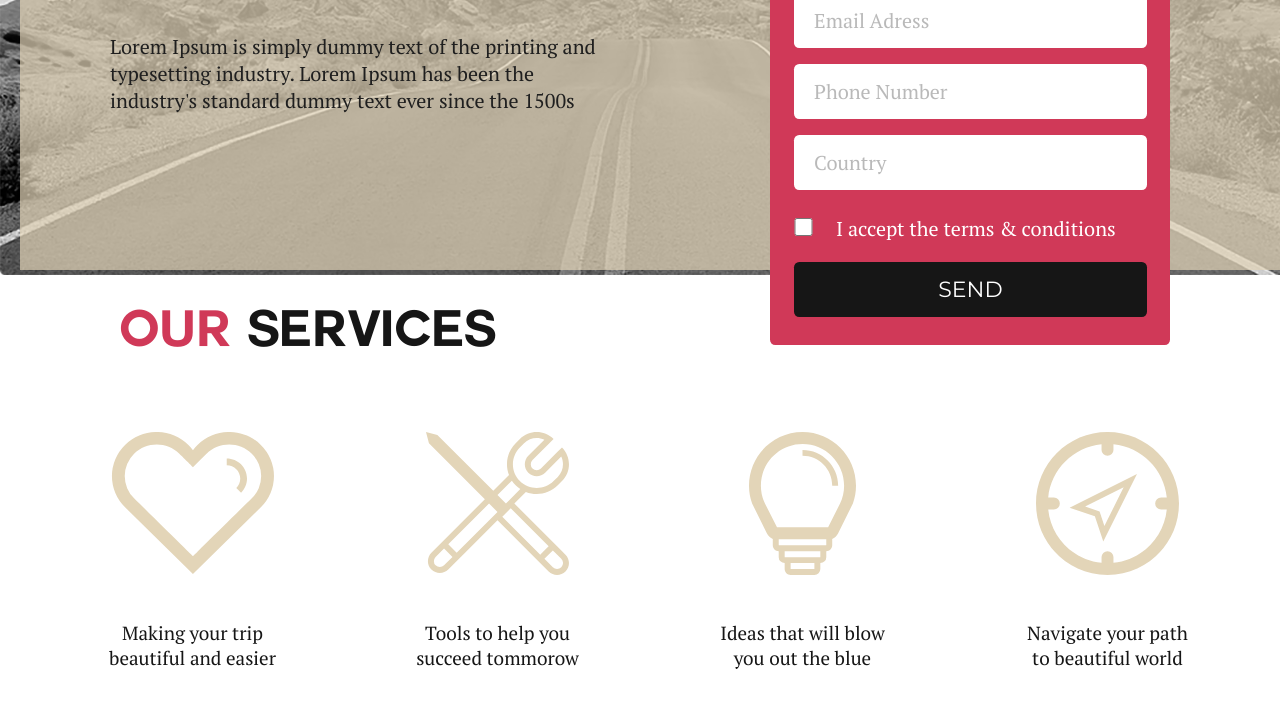
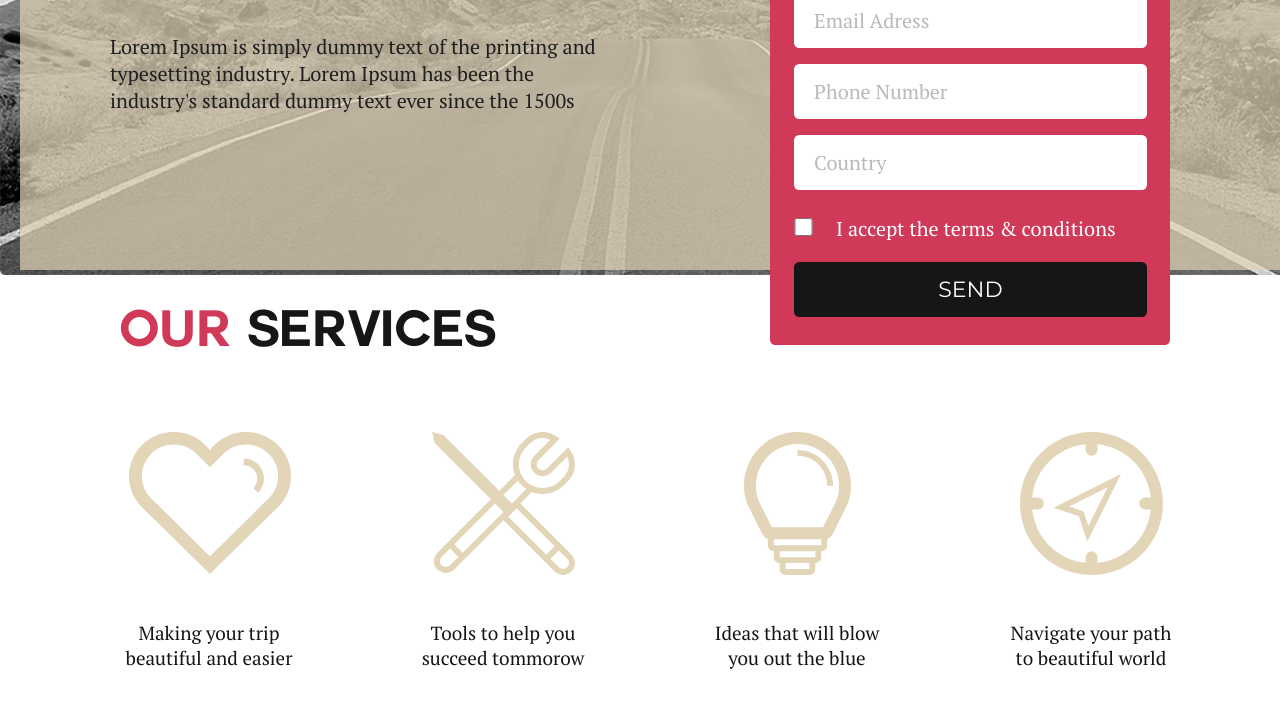
Before and after one commit to PavelNovik/template_4, a website built with Parcel: page src/index.html in a window 1280 px wide. Shown: the part 465-1168 px from the top of the page. Before the commit the page ends 1135 px from the top, so only its background shows below. Built offline with nearby package versions, Linux system fonts and the light colour scheme.

Commit message:
some change with flex in icons

```diff
--- a/src/assets/styles/layouts/_service.scss
+++ b/src/assets/styles/layouts/_service.scss
@@ -11,7 +11,6 @@
 
   &__icons {
     display: flex;
-    padding: 0 4rem;
-    justify-content: space-around;
+    justify-content: space-evenly;
   }
 }
```
Also changed, not shown: src/index.html (+3 -0 lines).
